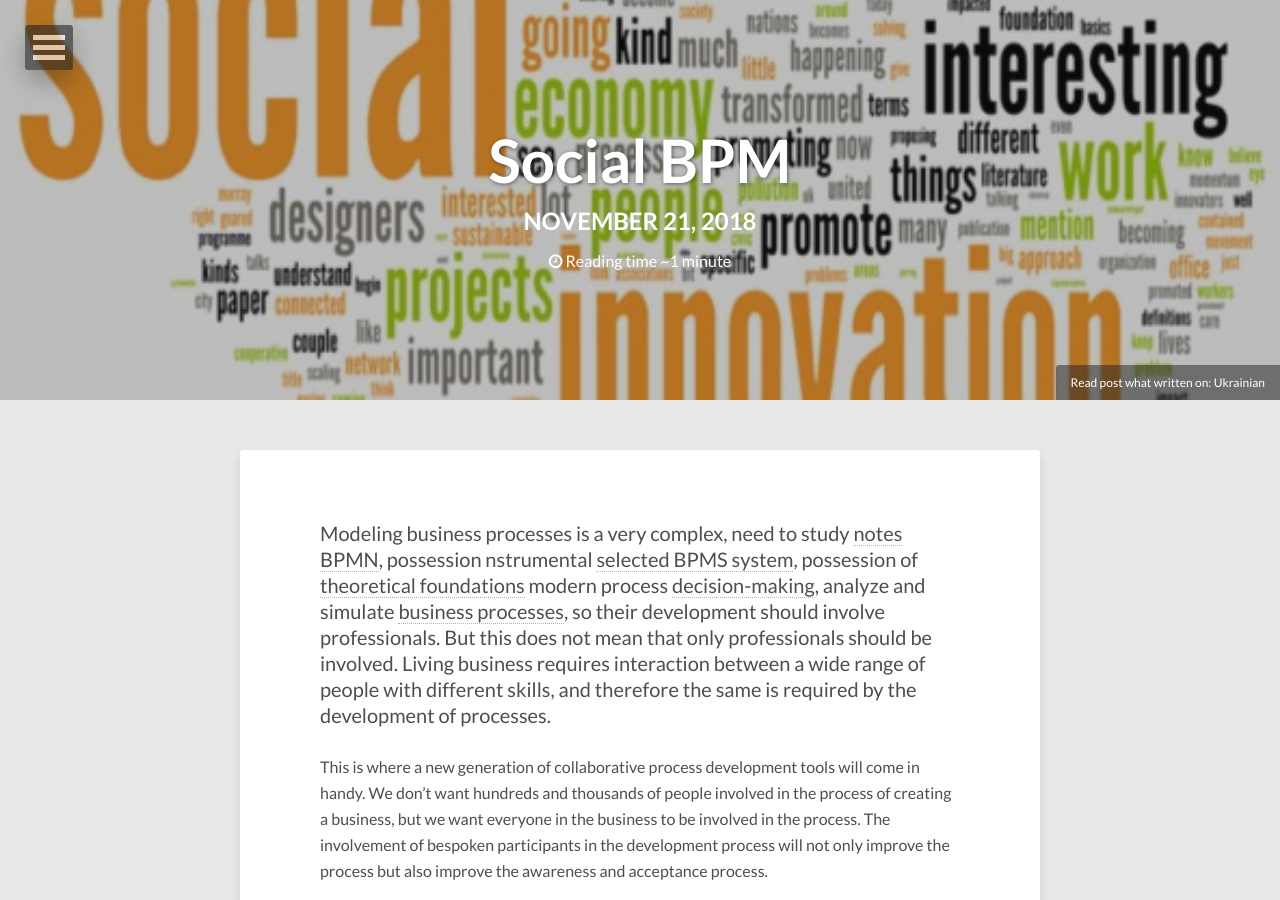
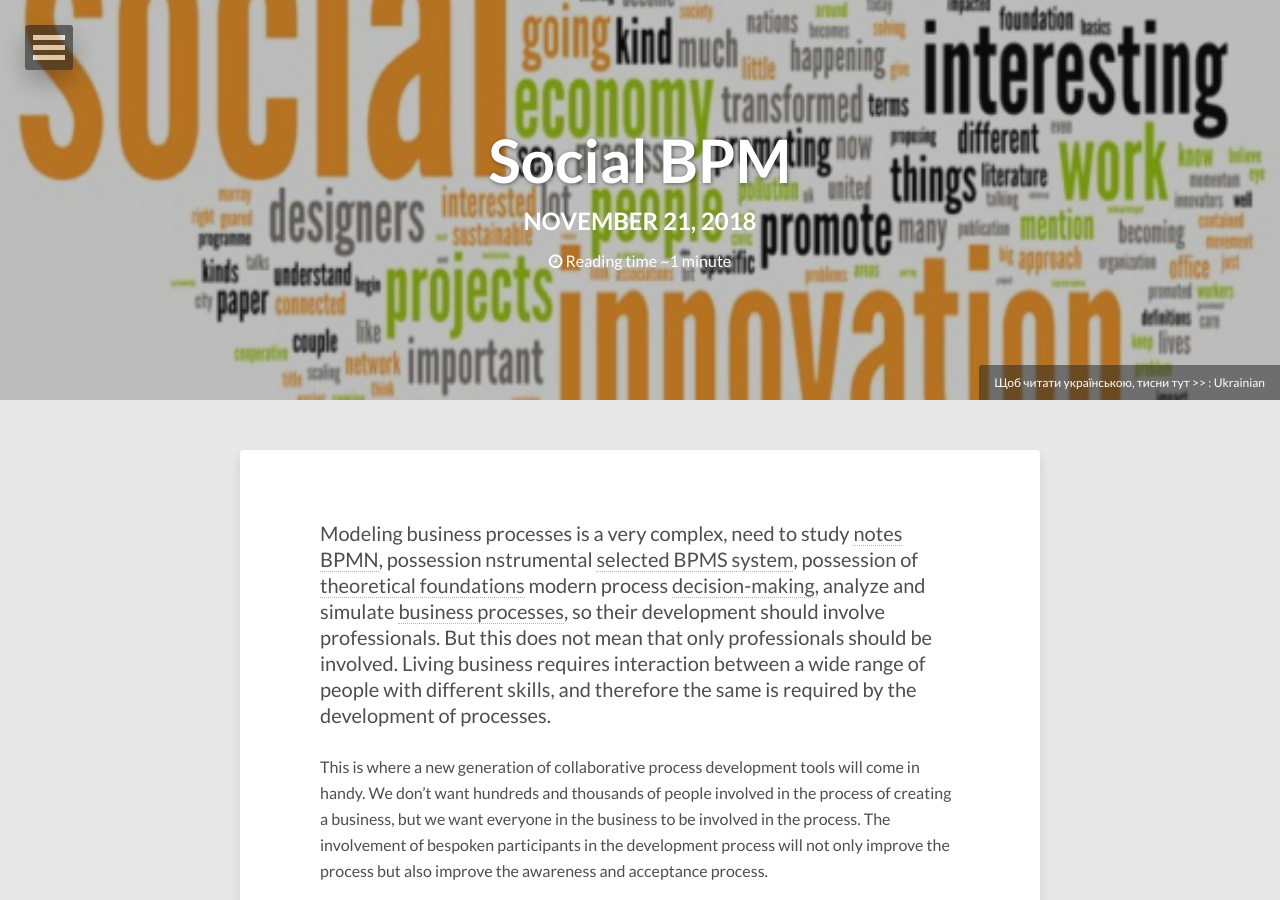
Before and after one commit to kroschu/env, a Jekyll site: the page built from _posts/2018-11-21-особисті-цілі-copy.md, in a window 1280 px wide and 900 px high. Built offline with Jekyll 4.4.1, drawn with Linux system fonts in a browser that asks for light colours; nearby versions of some CDN libraries; comment, search, counter and statistics services are not loaded.

Commit message:
Update from Forestry.io - Updated post.html

```diff
--- a/_layouts/post.html
+++ b/_layouts/post.html
@@ -1,3 +1,6 @@
+---
+
+---
 <!doctype html>
 <!--[if lt IE 7]><html class="no-js lt-ie9 lt-ie8 lt-ie7" lang="en"> <![endif]-->
 <!--[if (IE 7)&!(IEMobile)]><html class="no-js lt-ie9 lt-ie8" lang="en"><![endif]-->
@@ -14,7 +17,7 @@
 
 {% if page.image.feature %}
 <div class="entry-header">
-  {% if page.image.credit %}<div class="image-credit">Read post what written on: {% if page.image.creditlink %}<a href="{{ page.image.creditlink }}">{% endif %}{{ page.image.credit }}{% if page.image.creditlink %}</a>{% endif %}</div><!-- /.image-credit -->{% endif %}
+  {% if page.image.credit %}<div class="image-credit">Щоб читати українською, тисни тут >> : {% if page.image.creditlink %}<a href="{{ page.image.creditlink }}">{% endif %}{{ page.image.credit }}{% if page.image.creditlink %}</a>{% endif %}</div><!-- /.image-credit -->{% endif %}
   <div class="entry-image">
     <img src="{{ site.url }}/images/{{ page.image.feature }}" alt="{{ page.title }}">
   </div><!-- /.entry-image -->
```
